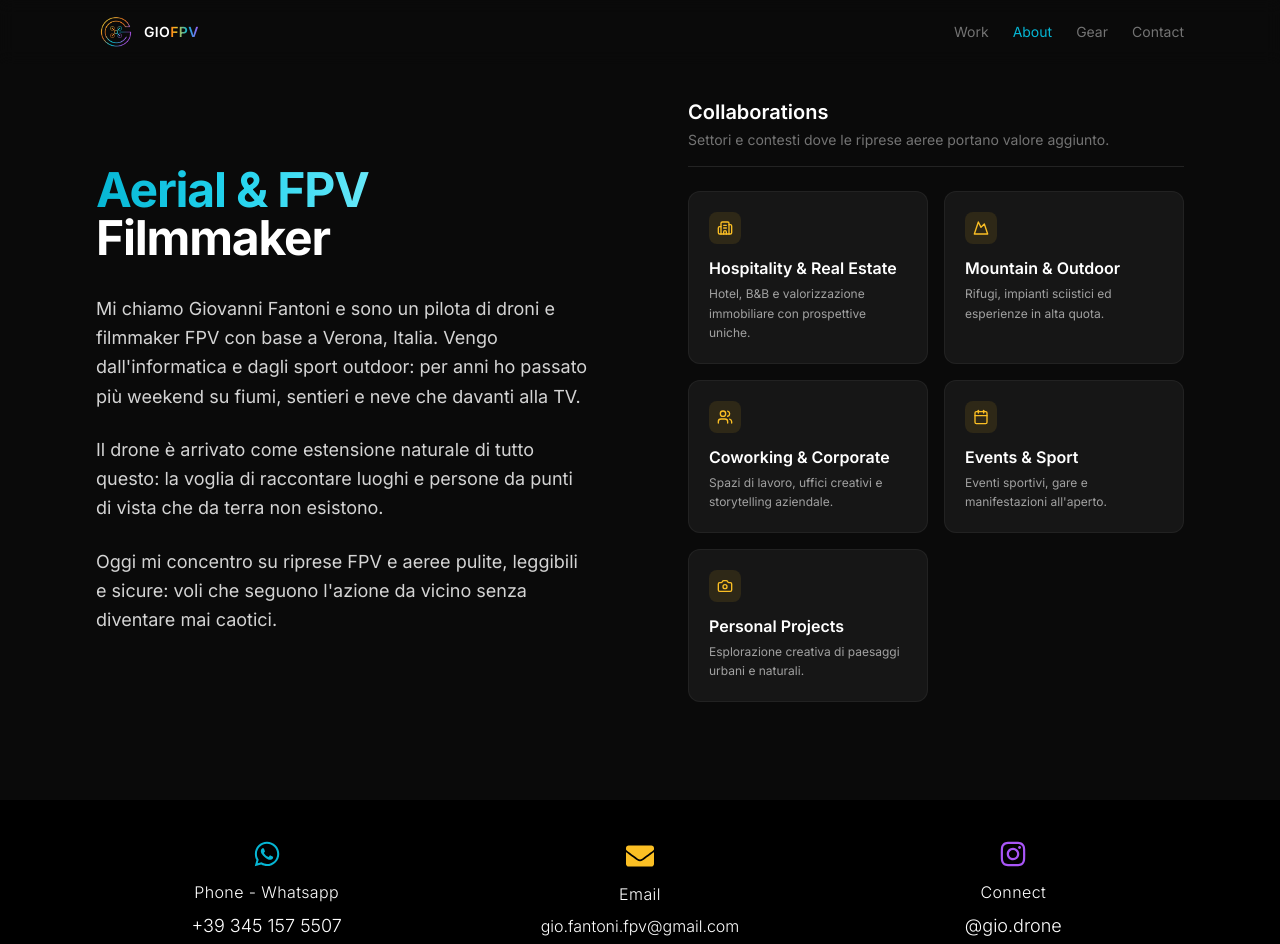
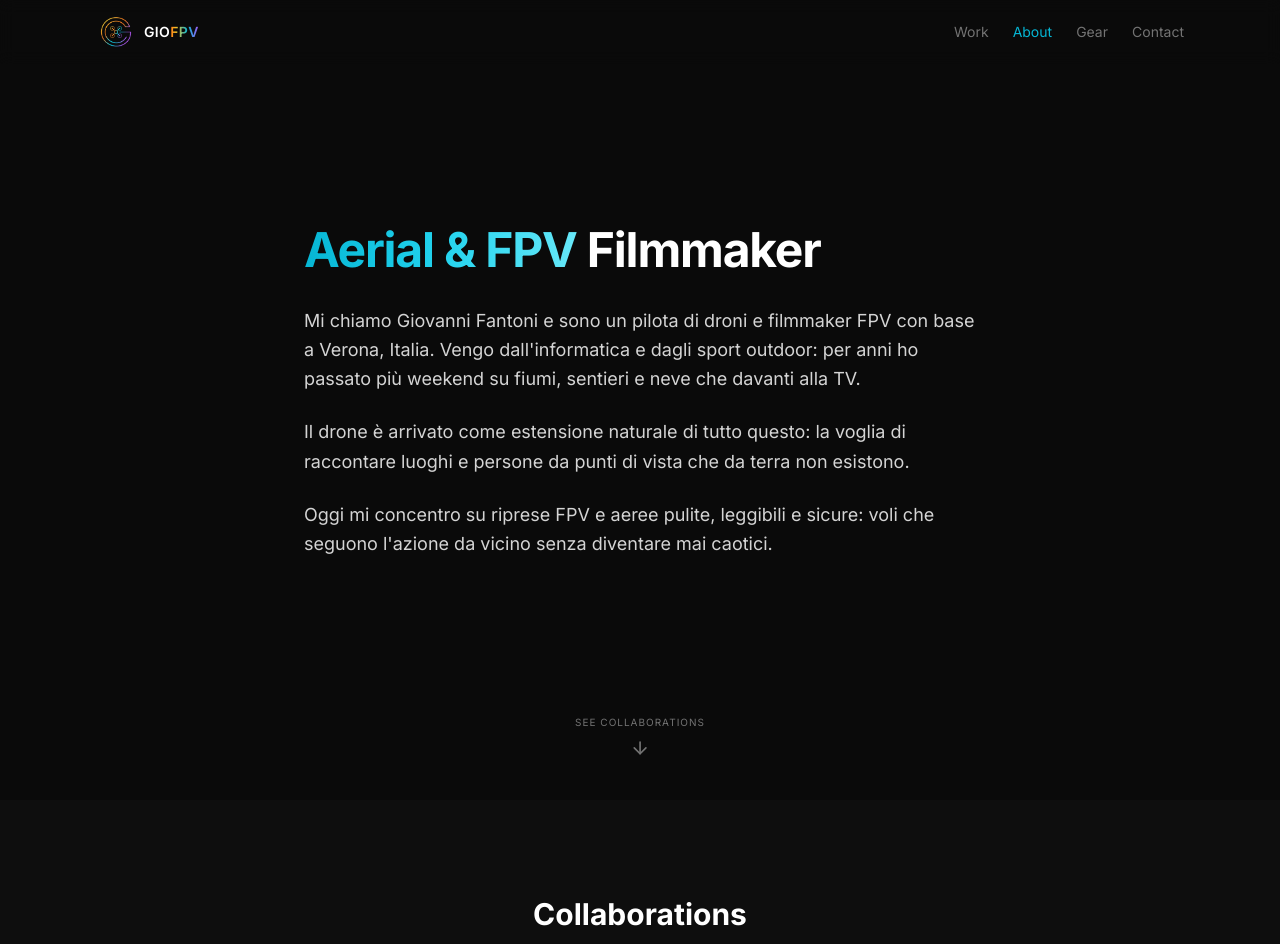
Before and after one commit to Gi0mputer/giofpv-site, a Next.js app: page /about in a window 1280 px wide. Shown: the top 944 px of the page. Built offline with nearby package versions, Linux system fonts and the light colour scheme.

Commit message:
feat: Add new Contact, Gear, Work, and About pages.

```diff
--- a/app/about/page.tsx
+++ b/app/about/page.tsx
@@ -1,13 +1,14 @@
 // app/about/page.tsx
 import { collaborations } from "@/data/collaborations";
+import { ArrowDown } from "lucide-react";
+import Link from "next/link";
 
 export default function AboutPage() {
   return (
-    <main className="min-h-screen bg-neutral-950 pt-36 pb-12 px-6 lg:pt-24 lg:flex lg:items-center lg:justify-center lg:p-24">
-      <div className="w-full max-w-7xl grid gap-12 lg:grid-cols-2 lg:gap-24 items-center">
-
-        {/* Left Column: Bio */}
-        <section className="space-y-8">
+    <main className="bg-neutral-950">
+      {/* Section 1: Bio */}
+      <section className="min-h-[100dvh] flex flex-col items-center justify-center px-6 pt-20 pb-24 relative">
+        <div className="w-full max-w-2xl space-y-8">
           <div className="space-y-3">
             <h1 className="text-3xl sm:text-5xl font-bold tracking-tight">
               <span className="bg-[linear-gradient(to_right,#06b6d4_0%,#22d3ee_50%,#67e8f9_100%)] bg-clip-text text-transparent">Aerial & FPV</span>
@@ -15,7 +16,7 @@ export default function AboutPage() {
             </h1>
           </div>
 
-          <div className="space-y-6 text-base sm:text-lg text-neutral-300 leading-relaxed max-w-xl">
+          <div className="space-y-6 text-base sm:text-lg text-neutral-300 leading-relaxed">
             <p>
               Mi chiamo Giovanni Fantoni e sono un pilota di droni e filmmaker FPV con base a Verona,
               Italia. Vengo dall'informatica e dagli sport outdoor: per anni ho passato più weekend su
@@ -30,13 +31,26 @@ export default function AboutPage() {
               l'azione da vicino senza diventare mai caotici.
             </p>
           </div>
-        </section>
+        </div>
 
-        {/* Right Column: Collaborations Grid */}
-        <div className="space-y-6">
-          <div className="border-b border-white/10 pb-4 mb-6">
-            <h3 className="text-xl font-semibold text-white">Collaborations</h3>
-            <p className="text-sm text-neutral-500 mt-1">
+        {/* Scroll Indicator */}
+        <div className="absolute bottom-8 left-1/2 -translate-x-1/2 animate-bounce">
+          <Link
+            href="#collaborations"
+            className="flex flex-col items-center gap-2 text-neutral-500 hover:text-white transition-colors"
+          >
+            <span className="text-[10px] uppercase tracking-widest">See Collaborations</span>
+            <ArrowDown size={20} />
+          </Link>
+        </div>
+      </section>
+
+      {/* Section 2: Collaborations */}
+      <section id="collaborations" className="min-h-[100dvh] flex flex-col items-center justify-center px-6 py-24 bg-neutral-900/30">
+        <div className="w-full max-w-4xl space-y-12">
+          <div className="text-center space-y-2">
+            <h3 className="text-2xl sm:text-3xl font-bold text-white">Collaborations</h3>
+            <p className="text-neutral-500 max-w-xl mx-auto">
               Settori e contesti dove le riprese aeree portano valore aggiunto.
             </p>
           </div>
@@ -45,22 +59,22 @@ export default function AboutPage() {
             {collaborations.map((item) => (
               <div
                 key={item.title}
-                className="group relative overflow-hidden rounded-xl border border-white/5 bg-white/5 p-5 transition-all hover:bg-white/10 hover:border-white/10"
+                className="group relative overflow-hidden rounded-xl border border-white/5 bg-white/5 p-6 transition-all hover:bg-white/10 hover:border-white/10"
               >
-                <div className="mb-3 inline-flex h-8 w-8 items-center justify-center rounded-lg bg-sunset-amber/10 text-sunset-amber group-hover:scale-110 transition-transform">
-                  <item.icon size={16} />
+                <div className="mb-4 inline-flex h-10 w-10 items-center justify-center rounded-lg bg-sunset-amber/10 text-sunset-amber group-hover:scale-110 transition-transform">
+                  <item.icon size={20} />
                 </div>
-                <h4 className="mb-1 text-base font-semibold text-white group-hover:text-sunset-amber transition-colors">
+                <h4 className="mb-2 text-lg font-semibold text-white group-hover:text-sunset-amber transition-colors">
                   {item.title}
                 </h4>
-                <p className="text-xs text-neutral-400 leading-relaxed">
+                <p className="text-sm text-neutral-400 leading-relaxed">
                   {item.description}
                 </p>
               </div>
             ))}
           </div>
         </div>
-      </div>
+      </section>
     </main>
   );
 }
--- a/app/contact/page.tsx
+++ b/app/contact/page.tsx
@@ -4,7 +4,7 @@ import { Phone, Mail, Instagram } from "lucide-react";
 
 export default function ContactPage() {
   return (
-    <main className="min-h-screen bg-neutral-950 pt-36 pb-12 px-6 lg:pt-24 lg:flex lg:flex-col lg:items-center lg:justify-center lg:p-6 relative overflow-hidden">
+    <main className="h-[100dvh] min-h-[600px] bg-neutral-950 pt-20 pb-6 px-6 flex flex-col items-center justify-center relative overflow-hidden">
       {/* Background Gradient Blob */}
       <div className="absolute top-1/2 left-1/2 -translate-x-1/2 -translate-y-1/2 w-[500px] h-[500px] bg-sunset-amber/5 rounded-full blur-3xl pointer-events-none" />
 
--- a/app/gear/page.tsx
+++ b/app/gear/page.tsx
@@ -4,26 +4,26 @@ import { Zap } from "lucide-react";
 
 export default function GearPage() {
   return (
-    <main className="min-h-screen bg-neutral-950 pt-36 pb-24 px-6 lg:pt-32 lg:pb-32 lg:px-24">
-      <div className="w-full max-w-7xl mx-auto grid gap-12 lg:grid-cols-2 lg:gap-24 items-start">
+    <main className="min-h-screen bg-neutral-950 pt-24 pb-12 px-6 lg:pt-32 lg:pb-32 lg:px-24">
+      <div className="w-full max-w-7xl mx-auto grid gap-8 lg:grid-cols-2 lg:gap-24 items-start">
 
         {/* Left Column: Header & Intro */}
-        <section className="space-y-8 lg:sticky lg:top-24">
-          <div className="space-y-3">
+        <section className="space-y-6 lg:sticky lg:top-24">
+          <div className="space-y-2">
             <h1 className="text-3xl sm:text-5xl font-bold tracking-tight text-white">
               What's in my{" "}
               <span className="bg-[linear-gradient(to_right,#a855f7_0%,#7c3aed_50%,#d946ef_100%)] bg-clip-text text-transparent">Backpack</span>
             </h1>
           </div>
 
-          <div className="space-y-6 text-base sm:text-lg text-neutral-300 leading-relaxed max-w-xl">
+          <div className="space-y-4 text-base sm:text-lg text-neutral-300 leading-relaxed max-w-xl">
             <p>
               Due piattaforme principali per coprire il 90% dei progetti: un drone compatto da viaggio
               per riprese pulite in 4K e un sistema FPV per voli dinamici in prima persona.
             </p>
-            <p>
+            {/* <p>
               Tutto in 4K 60fps, sia in formato orizzontale che verticale, pronto per social, web e campagne digital.
-            </p>
+            </p> */}
           </div>
         </section>
 
--- a/app/work/page.tsx
+++ b/app/work/page.tsx
@@ -8,7 +8,7 @@ export default function WorkPage() {
   return (
     <main className="min-h-screen bg-neutral-950 pt-16">
       <HeroVideo />
-      <div id="gallery" className="mx-auto max-w-6xl px-4 sm:px-6 lg:px-8 py-4 sm:py-6 space-y-6 animate-fade-in" style={{ animationDelay: "0.5s" }}>
+      <div id="gallery" className="mx-auto max-w-6xl px-4 sm:px-6 lg:px-8 py-4 sm:py-6 mt-12 space-y-6 animate-fade-in" style={{ animationDelay: "0.5s" }}>
         <div className="text-center space-y-2 mb-6">
           <h2 className="text-2xl sm:text-3xl font-bold tracking-tight text-white">
             <span className="bg-[linear-gradient(to_right,#f97316_0%,#fbbf24_20%,#06b6d4_60%,#a855f7_100%)] bg-clip-text text-transparent">Projects</span>
```
